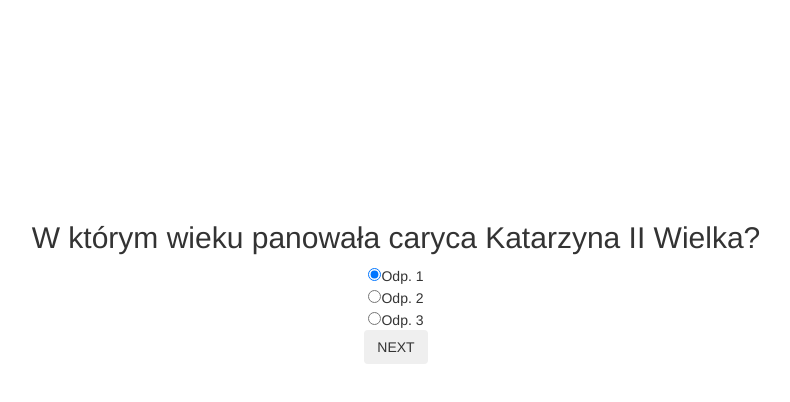
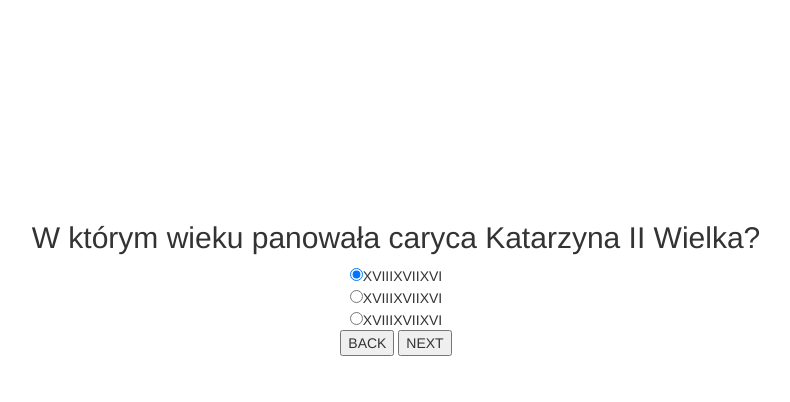
Before and after one commit to katkor/Quiz, a plain HTML site: page index.html in a window 1280 px wide. Both pictures are taken after a click on the button "TAKE QUIZ". Shown: the whole page, without its empty margins (244-1034 px from the left). Drawn offline with nearby package versions, Linux system fonts and the light colour scheme.

Commit message:
Added new js.

```diff
--- a/index.html
+++ b/index.html
@@ -12,12 +12,13 @@
 		</div>
 		<div class="questions text-center">
 		<div class="col-sm-12">
-		<h2>W którym wieku panowala caryca Katarzyna II Wielka?</h2>
+		<h2></h2>
 			<form>
-				<input type="radio" name="pyt1" value="odp1" checked>Odp. 1<br />
-				<input type="radio" name="pyt1" value="odp2">Odp. 2<br />
-				<input type="radio" name="pyt1" value="odp3">Odp. 3<br />
-				<input type="submit" value="NEXT" class="btn">
+				<input type="radio" name="pyt1" value="" checked><br />
+				<input type="radio" name="pyt1" value=""><br />
+				<input type="radio" name="pyt1" value=""><br />
+				<input type="submit" value="BACK" class="">
+				<input type="submit" value="NEXT" class="">
 			</form>
 		</div>
 		</div>
--- a/script.js
+++ b/script.js
@@ -30,3 +30,7 @@ $('#start').click(function() {
 
 
 $('h2').text(allQuestions[0].question);
+for (var i=0; i<allQuestions[0].choices.length; i++) {
+	$('input[name="pyt1"]').val(allQuestions[0].choices[i]);
+	$('input[name="pyt1"]').after(allQuestions[0].choices[i]);
+}
```
